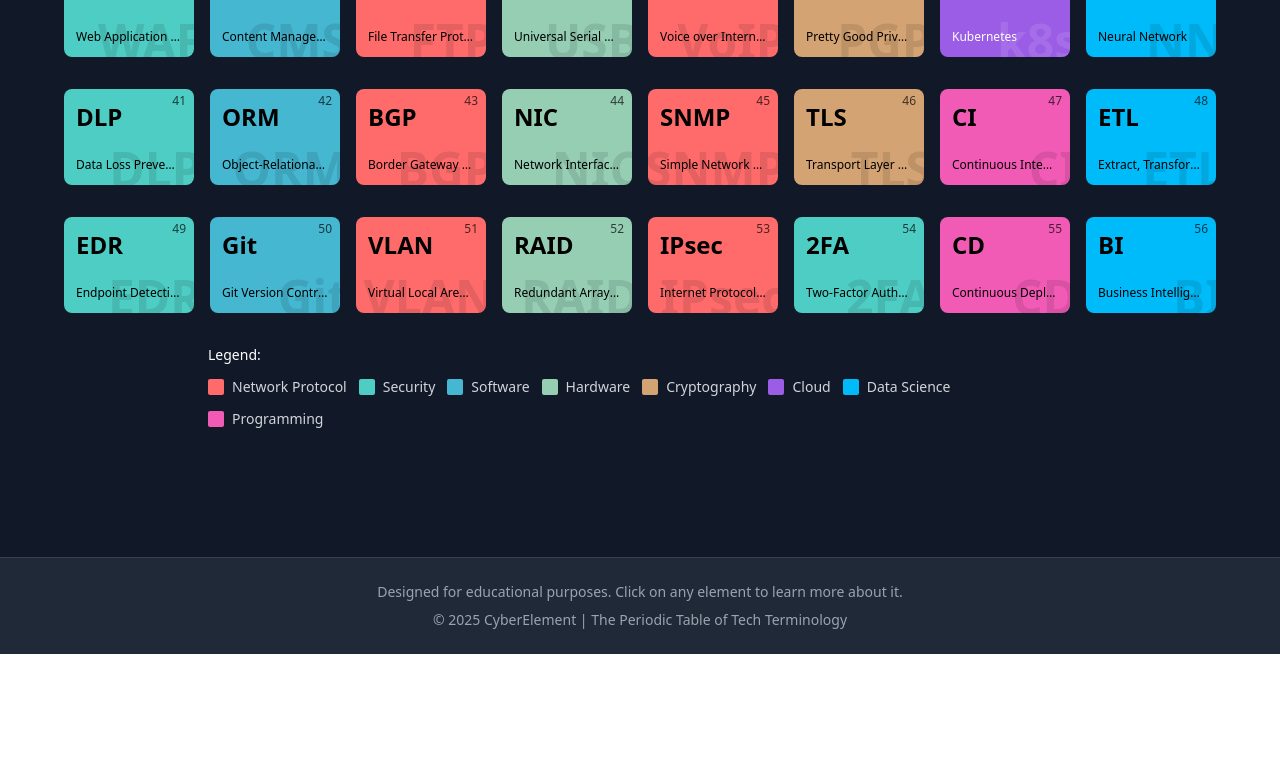
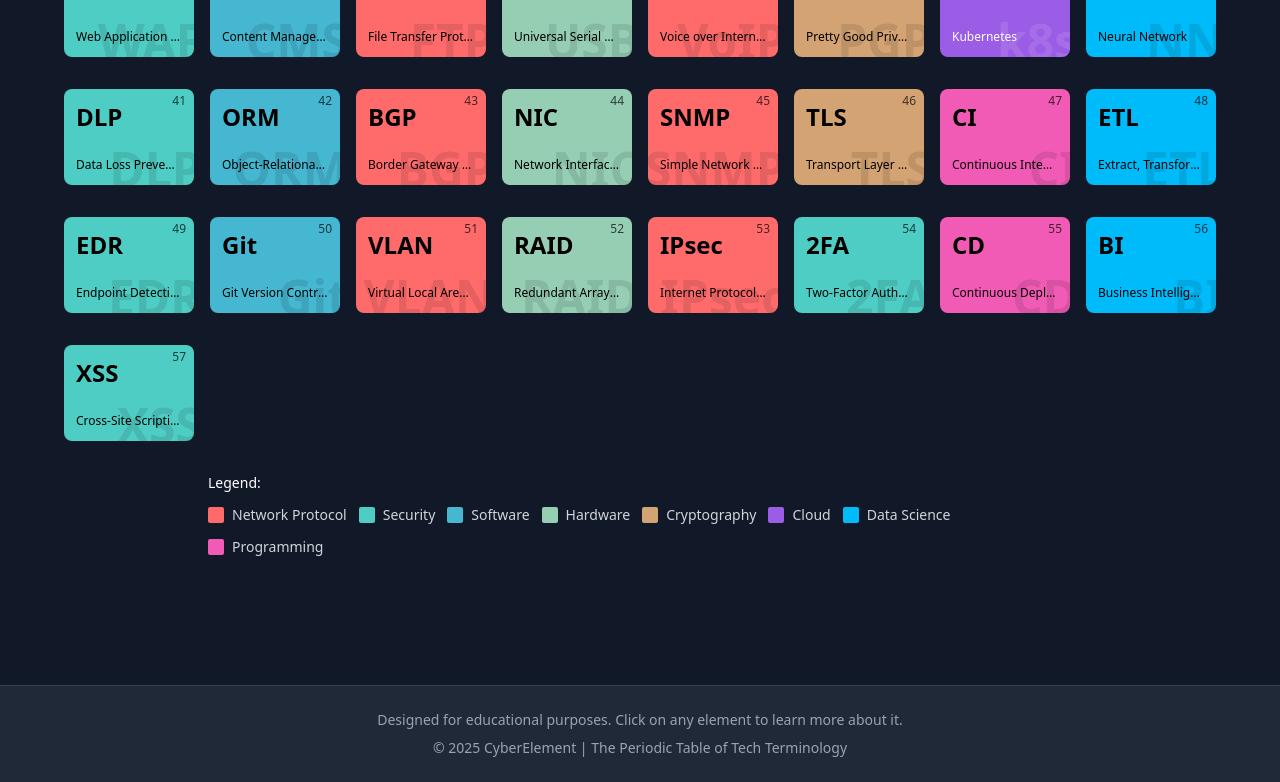
Before and after one commit to kingcode98/Cyber_Periodic_Table, a React (Vite) app: page / in a window 1280 px wide. Shown: the part 994-1776 px from the top of the page. Before the commit the page ends 1648 px from the top, so only its background shows below. Built offline with nearby package versions, Linux system fonts and the light colour scheme.

Commit message:
Update PeriodicTable component to handle additional elements

```diff
--- a/src/components/PeriodicTable.tsx
+++ b/src/components/PeriodicTable.tsx
@@ -24,19 +24,22 @@ const PeriodicTable: React.FC = () => {
     });
   }, [searchTerm, selectedCategory]);
 
-  // Organize elements into a grid (7 rows x 8 columns)
+  // Calculate the number of rows needed based on the total elements
+  const numRows = Math.ceil(cyberElements.length / 8);
+
+  // Organize elements into a grid
   const rows = useMemo(() => {
-    const grid: CyberElement[][] = Array(7).fill(null).map(() => []);
+    const grid: CyberElement[][] = Array(numRows).fill(null).map(() => []);
 
     filteredElements.forEach((element) => {
       const rowIndex = Math.floor((element.number - 1) / 8);
-      if (rowIndex >= 0 && rowIndex < 7) {
+      if (rowIndex >= 0 && rowIndex < numRows) {
         grid[rowIndex].push(element);
       }
     });
 
     return grid;
-  }, [filteredElements]);
+  }, [filteredElements, numRows]);
 
   return (
     <div className="container mx-auto px-4 py-8">
```
